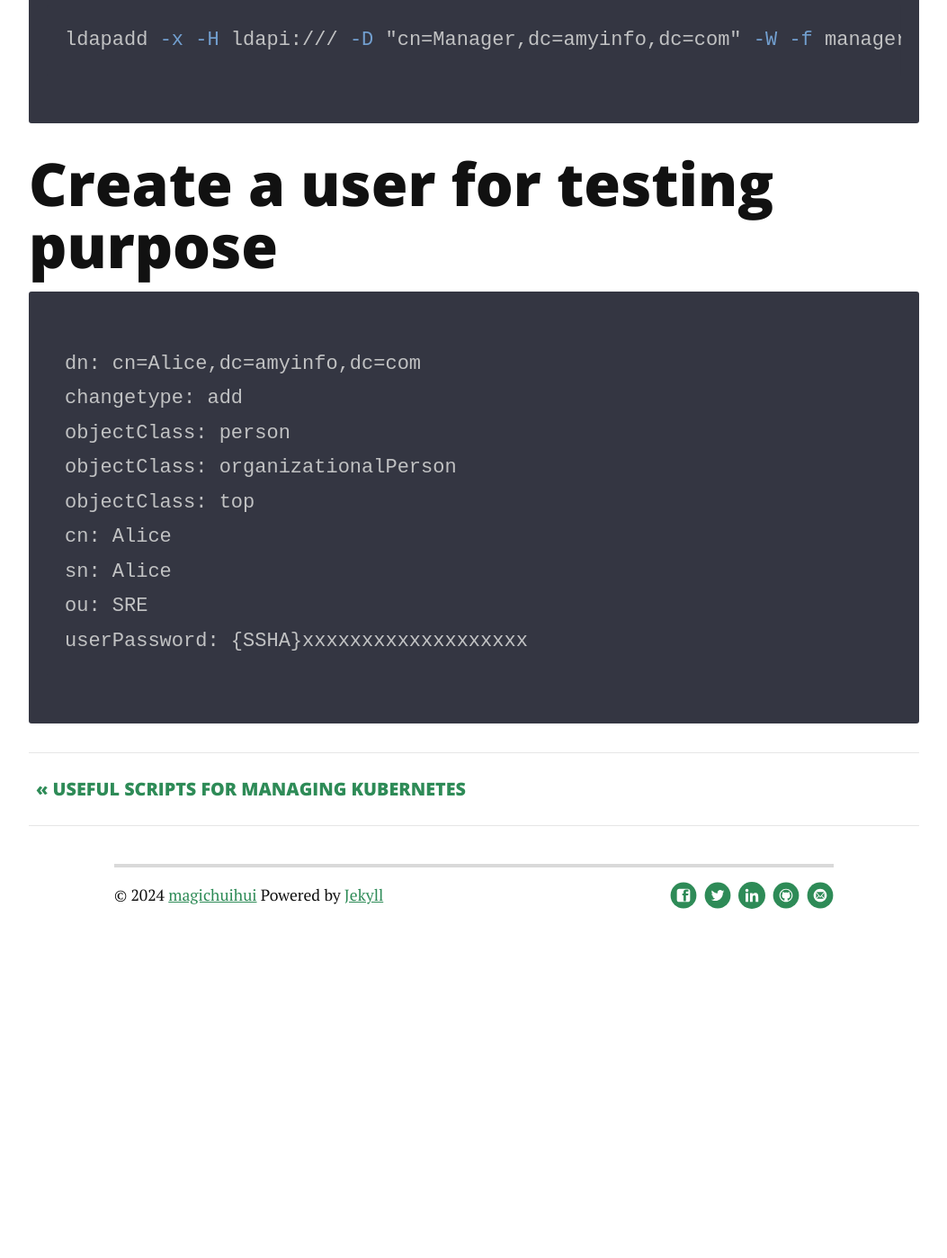
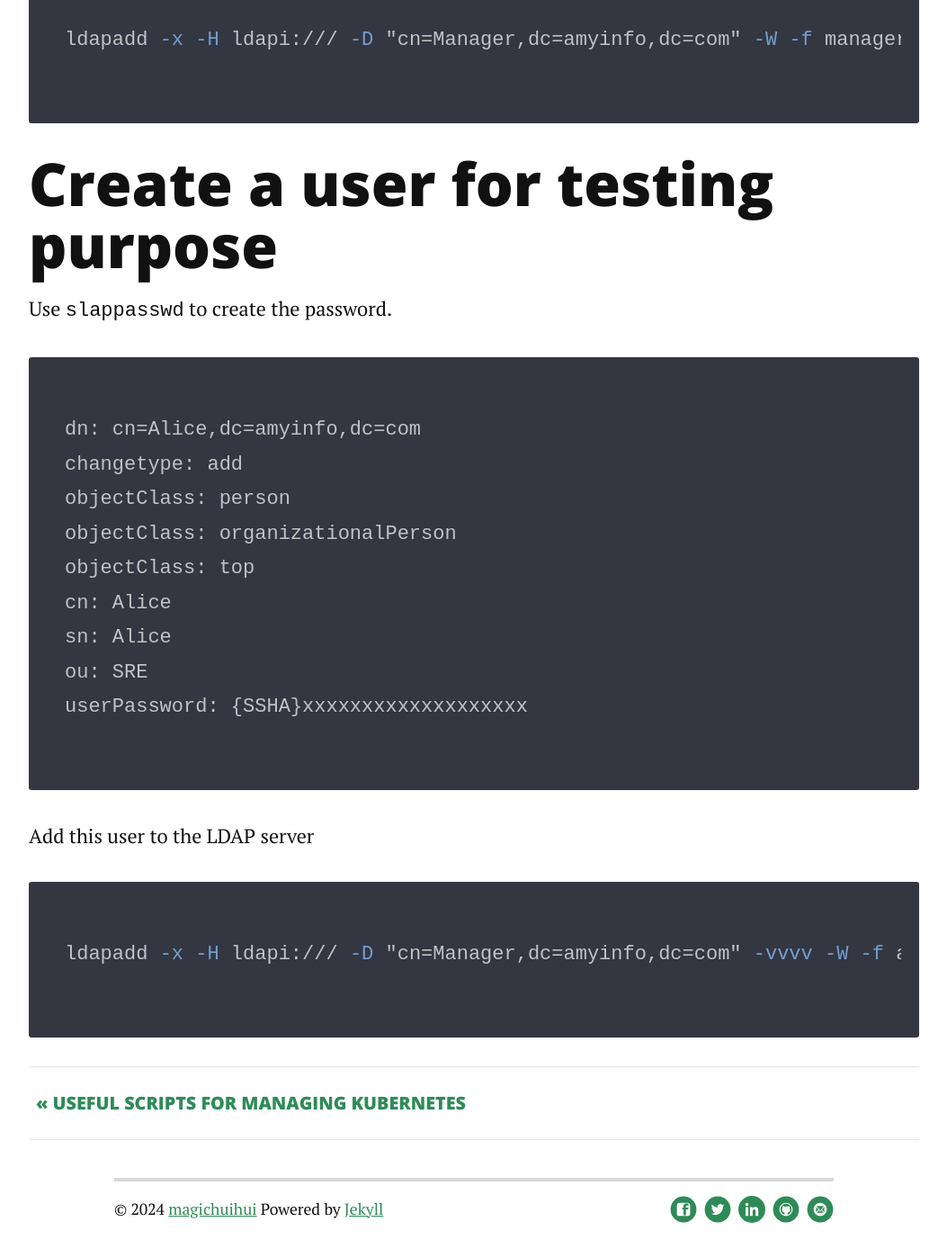
Before and after one commit to magichuihui/magichuihui.github.io, a Jekyll site: the page built from _posts/2024-05-30-openldap-on-openwrt.md, in a window 1280 px wide and 1400 px high, scrolled down 2406 px. Shown: the whole window at 90% size, without its empty margins (113-1166 px from the left). Built offline with Jekyll 4.4.1, drawn with Linux system fonts in a browser that asks for light colours; nearby versions of some CDN libraries; comment, search, counter and statistics services are not loaded; before the commit the page ends 3458 px from its top, so only the background shows below that.

Commit message:
fix: add ldap user

````diff
--- a/_posts/2024-05-30-openldap-on-openwrt.md
+++ b/_posts/2024-05-30-openldap-on-openwrt.md
@@ -51,6 +51,8 @@ ldapadd -x -H ldapi:/// -D "cn=Manager,dc=amyinfo,dc=com" -W -f manager.ldif
 
 # Create a user for testing purpose
 
+Use `slappasswd` to create the password.
+
 ```
 dn: cn=Alice,dc=amyinfo,dc=com
 changetype: add
@@ -62,3 +64,9 @@ sn: Alice
 ou: SRE
 userPassword: {SSHA}xxxxxxxxxxxxxxxxxxx
 ```
+
+Add this user to the LDAP server
+
+```bash
+ldapadd -x -H ldapi:/// -D "cn=Manager,dc=amyinfo,dc=com" -vvvv -W -f alice.ldif
+```
````
